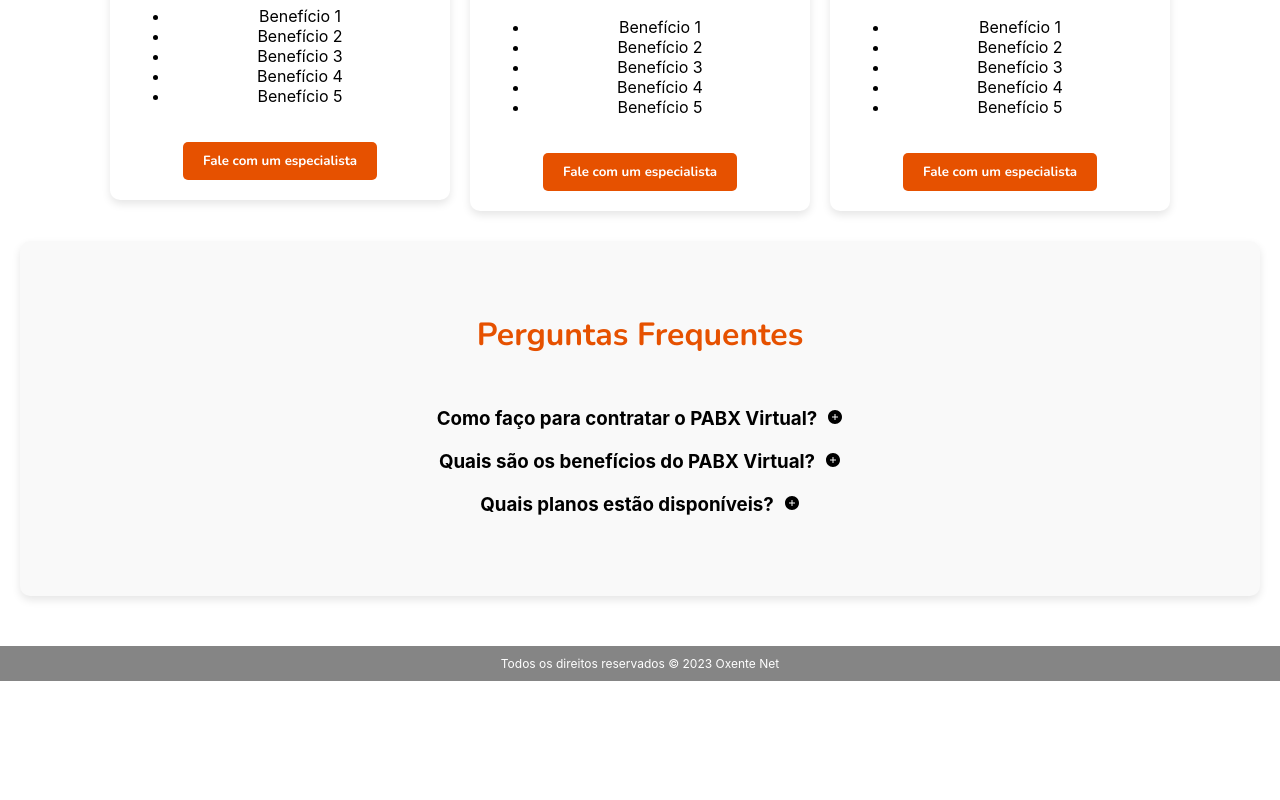
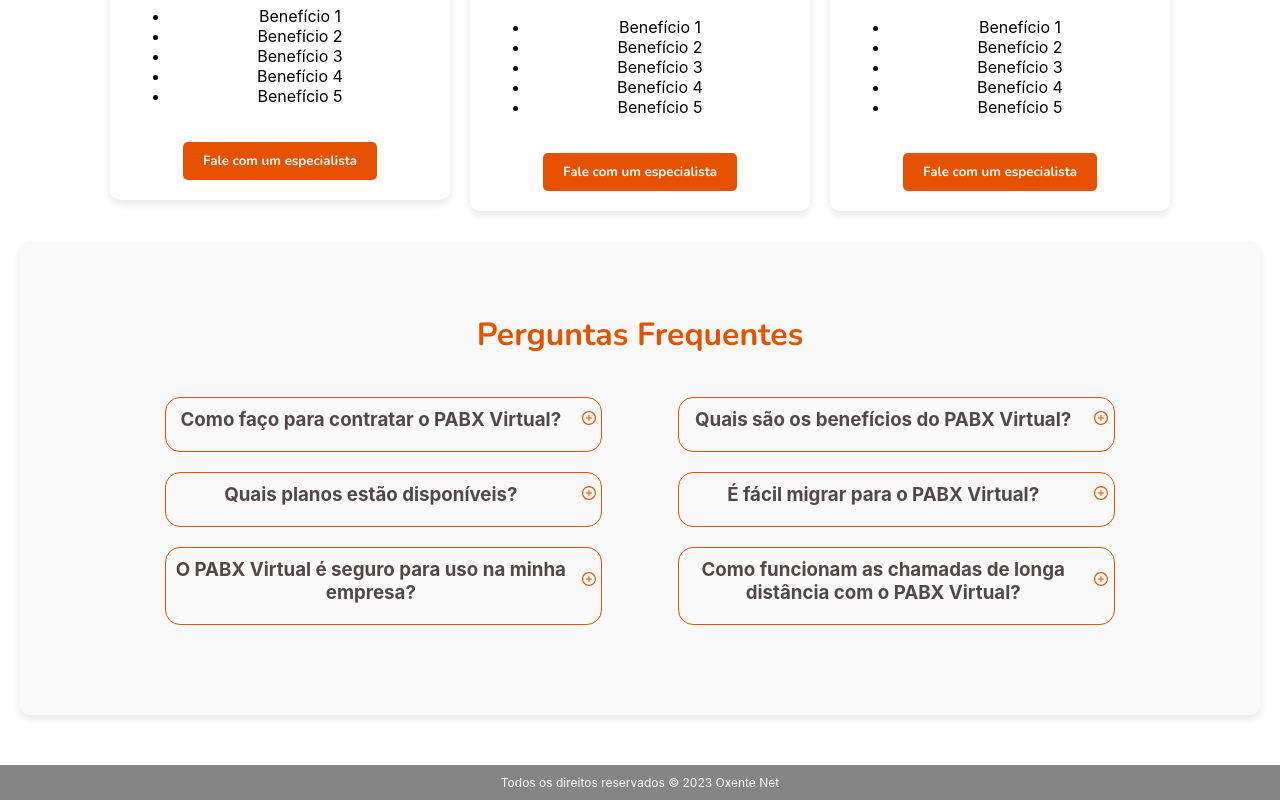
Before and after one commit to viniciusHerminio/OxenteConnect, a React (Create React App) app: page / in a window 1280 px wide. Shown: the part 3616-4416 px from the top of the page. Before the commit the page ends 4297 px from the top, so only its background shows below. Built offline with nearby package versions, Linux system fonts and the light colour scheme.

Commit message:
ajuste das perguntas frequentes

```diff
--- a/src/App.css
+++ b/src/App.css
@@ -105,6 +105,10 @@ body {
   border: 1px solid #ccc;
   border-radius: 5px;
   box-sizing: border-box;
+}
+
+.FAQSectionblur-text {
+  filter: blur(5px);
 }
 
 .SubmitButton {
@@ -618,8 +622,8 @@ body {
 
 .FAQContainer {
   display: flex;
-  flex-direction: column;
-  justify-content: center;
+  flex-wrap: wrap;
+  justify-content: space-evenly;
   align-items: center;
   padding: 20px;
 }
@@ -667,16 +671,49 @@ body {
   display: flex; /* Adicione um display flex para alinhar ícone e texto lado a lado */
   justify-content: center;
   align-items: center; /* Alinha verticalmente o ícone e o texto ao centro */
-  padding: 10px 0; /* Adicione algum espaço ao redor do ícone e do texto */
+  border-radius: 5px; /* Borda arredondada */
+  padding: 10px; /* Espaçamento interno */
+  cursor: pointer; /* Transforma o cursor em uma mãozinha para indicar que é clicável */
+  margin-bottom: 10px; /* Espaçamento entre as perguntas */
+  transition: all 0.3s; /* Adiciona uma transição suave para a animação */
 }
 
 .QuestionToggle {
   cursor: pointer;
+  color: #e65100;
 }
 
 .FAQQuestionText {
   margin: 0; /* Remova as margens padrão do h3 */
   margin-right: 10px;
+  color: #524848;
+  min-width: 400px;
+}
+
+.FAQAnswer {
+  max-height: 0;
+  overflow: hidden;
+  max-width: 400px;
+  margin-left: 20px;
+  transition: max-height 2.0s ease-in-out; /* Define a transição */
+}
+
+.FAQAnswer.open {
+  max-height: 500px; /* Ajuste o valor máximo de altura conforme necessário para corresponder ao seu conteúdo */
+  max-width: 400px;
+  margin-left: 20px;
+}
+
+.FAQItem {
+  margin-right: 0px;
+  margin-bottom: 20px;
+  max-width: 435px;
+  border: 1px solid #e65100; /* Cor da borda das margens */
+  border-radius: 15px;
+}
+
+.FAQItem.open .FAQAnswer {
+  display: block;
 }
 
 
--- a/src/App.js
+++ b/src/App.js
@@ -9,7 +9,7 @@ import homemCelular from './images/homemCelular.jpg';
 import './App.css';
 import { useSpring, animated } from 'react-spring';
 import emailjs from 'emailjs-com'; // Importe 'emailjs-com' em vez de '@emailjs/browser'
-import { AiFillPlusCircle, AiFillMinusCircle } from 'react-icons/ai';
+import { AiOutlinePlusCircle, AiFillMinusCircle } from 'react-icons/ai';
 
 const benefitsData = [
   {
@@ -76,13 +76,28 @@ function App() {
       answer: 'Oferecemos três planos: Básico, Padrão e Avançado. Cada plano atende a diferentes necessidades e orçamentos. Você pode encontrar mais informações sobre cada plano na seção de "Planos".',
       open: false,
     },
+    {
+      question: 'É fácil migrar para o PABX Virtual?',
+      answer: 'Sim, a migração para o PABX Virtual é geralmente um processo relativamente simples. Nossa equipe de suporte está pronta para ajudá-lo em todas as etapas do processo. O primeiro passo é entrar em contato conosco para discutir suas necessidades e receber orientações personalizadas. Em seguida, configuraremos o sistema de acordo com suas especificações. Depois de concluída a configuração, forneceremos suporte e treinamento para garantir que sua equipe esteja confortável com a nova solução. Estamos comprometidos em tornar a migração para o PABX Virtual o mais tranquila possível para sua empresa.".',
+      open: false,
+    },
+    {
+      question: 'O PABX Virtual é seguro para uso na minha empresa?',
+      answer: 'Sim, o PABX Virtual é uma solução segura para comunicações empresariais. Ele é projetado com medidas de segurança avançadas para proteger suas chamadas e dados. A integração com provedores de internet de alta qualidade também ajuda a garantir a segurança e a qualidade das chamadas. Além disso, oferecemos suporte técnico para manter o sistema seguro e atualizado, garantindo a tranquilidade dos usuários.".',
+      open: false,
+    },
+    {
+      question: 'Como funcionam as chamadas de longa distância com o PABX Virtual?',
+      answer: 'O PABX Virtual permite chamadas de longa distância de forma econômica. Ele utiliza tecnologia VoIP (Voz sobre IP), que permite fazer chamadas pela internet, reduzindo significativamente os custos em comparação com chamadas tradicionais. Você pode fazer chamadas de longa distância para clientes, parceiros e funcionários em todo o mundo a preços muito mais acessíveis, melhorando a comunicação global da sua empresa.".',
+      open: false,
+    },
   ]);
 
   const toggleFAQ = (index) => {
     const updatedFAQData = [...faqData];
     updatedFAQData[index].open = !updatedFAQData[index].open;
     setFAQData(updatedFAQData);
-  }
+  };
 
   const handleContatoClick = () => {
     setShowForm(!showForm);
@@ -314,22 +329,20 @@ function App() {
           ))}
         </div>
       </div>
-      <div className={`FAQSection ${showForm ? 'blur-text' : ''}`}>
+      <div className={`FAQSection${showForm ? 'blur-text' : ''}`}>
         <h1 className="FAQTitle">Perguntas Frequentes</h1>
-  <div className={`FAQContainer ${showForm ? 'blur-background' : ''}`}>
+        <div className={`FAQContainer${showForm ? 'blur-background' : ''}`}>
   {faqData.map((faqItem, index) => (
     <div className="FAQItem" key={index}>
       <div className="FAQQuestion">
         <h3 className="FAQQuestionText">{faqItem.question}</h3>
         <div className="QuestionToggle" onClick={() => toggleFAQ(index)}>
-        {faqItem.open ? <AiFillMinusCircle /> : <AiFillPlusCircle />}
+          {faqItem.open ? <AiFillMinusCircle /> : <AiOutlinePlusCircle />}
         </div>
       </div>
-    {faqItem.open && (
-      <div className="FAQAnswer">
+      <div className={`FAQAnswer ${faqItem.open ? 'open' : ''}`}>
         <p className="FAQAnswerText">{faqItem.answer}</p>
       </div>
-    )}
     </div>
   ))}
 </div>
```
Lines whose indentation alone changed are shown as unchanged.
